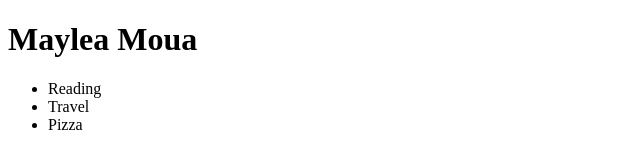
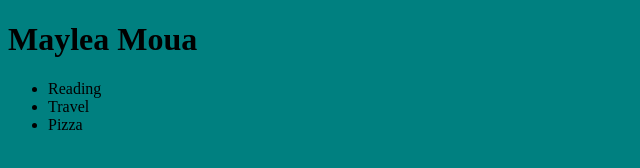
Before and after one commit to itsmaylea/itsmaylea.github.io, a plain HTML site: page index.html in a window 1280 px wide. Shown: the whole page, without its empty margins (0-640 px from the left). Drawn offline with Linux system fonts and the light colour scheme.

Commit message:
New Background
teal

```diff
--- /dev/null
+++ b/CSS/styles.css
@@ -0,0 +1,3 @@
+body{
+    background:teal;
+}
--- a/index.html
+++ b/index.html
@@ -5,6 +5,7 @@
     <meta name="viewport" content="width=device-width, initial-scale=1.0">
     <meta http-equiv="X-UA-Compatible" content="ie=edge">
     <title>Maylea Moua</title>
+    <link rel="stylesheet" href="CSS/styles.css">
 </head>
 <body>
     <h1>Maylea Moua</h1>
```
